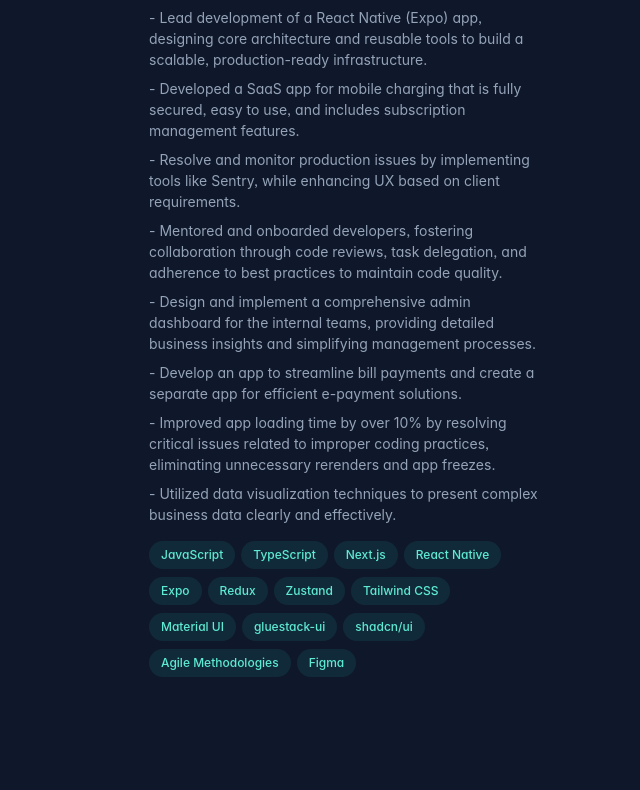
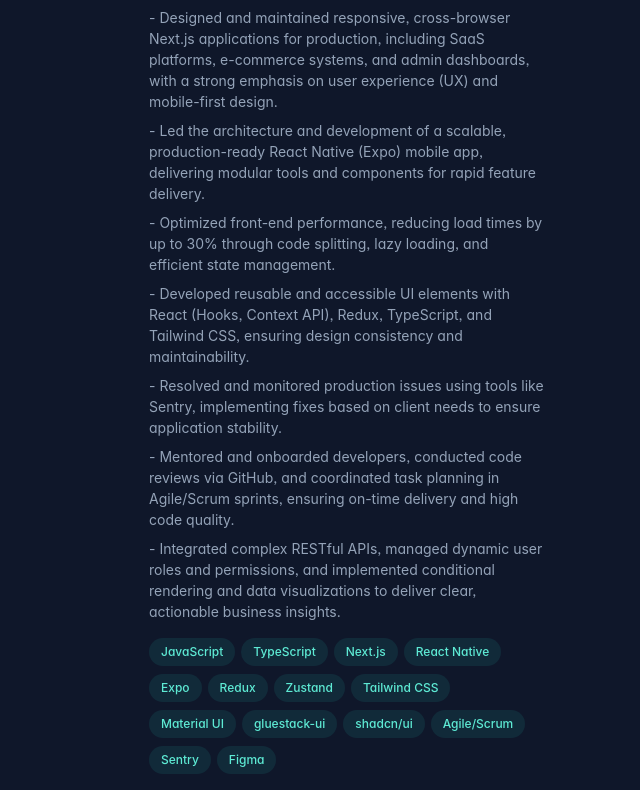
Before and after one commit to kheireddinebou/portfolio-v2, a Next.js app: page / in a window 1280 px wide. Shown: the part 1270-2060 px from the top of the page, without its empty margins (640-1280 px from the left). Built offline with nearby package versions, Linux system fonts and the light colour scheme.

Commit message:
refactor: update achievements and technologies in experience section for clarity and detail

```diff
--- a/src/data/experiences.ts
+++ b/src/data/experiences.ts
@@ -5,14 +5,13 @@
     startDate: "07/23",
     endDate: "present",
     achievements: [
-      "Lead development of a React Native (Expo) app, designing core architecture and reusable tools to build a scalable, production-ready infrastructure.",
-      "Developed a SaaS app for mobile charging that is fully secured, easy to use, and includes subscription management features.",
-      "Resolve and monitor production issues by implementing tools like Sentry, while enhancing UX based on client requirements.",
-      "Mentored and onboarded developers, fostering collaboration through code reviews, task delegation, and adherence to best practices to maintain code quality.",
-      "Design and implement a comprehensive admin dashboard for the internal teams, providing detailed business insights and simplifying management processes.",
-      "Develop an app to streamline bill payments and create a separate app for efficient e-payment solutions.",
-      "Improved app loading time by over 10% by resolving critical issues related to improper coding practices, eliminating unnecessary rerenders and app freezes.",
-      "Utilized data visualization techniques to present complex business data clearly and effectively.",
+      "Designed and maintained responsive, cross-browser Next.js applications for production, including SaaS platforms, e-commerce systems, and admin dashboards, with a strong emphasis on user experience (UX) and mobile-first design.",
+      "Led the architecture and development of a scalable, production-ready React Native (Expo) mobile app, delivering modular tools and components for rapid feature delivery.",
+      "Optimized front-end performance, reducing load times by up to 30% through code splitting, lazy loading, and efficient state management.",
+      "Developed reusable and accessible UI elements with React (Hooks, Context API), Redux, TypeScript, and Tailwind CSS, ensuring design consistency and maintainability.",
+      "Resolved and monitored production issues using tools like Sentry, implementing fixes based on client needs to ensure application stability.",
+      "Mentored and onboarded developers, conducted code reviews via GitHub, and coordinated task planning in Agile/Scrum sprints, ensuring on-time delivery and high code quality.",
+      "Integrated complex RESTful APIs, managed dynamic user roles and permissions, and implemented conditional rendering and data visualizations to deliver clear, actionable business insights.",
     ],
     technologies: [
       "JavaScript",
@@ -26,7 +25,8 @@
       "Material UI",
       "gluestack-ui",
       "shadcn/ui",
-      "Agile Methodologies",
+      "Agile/Scrum",
+      "Sentry",
       "Figma",
     ],
     companyUrl: "https://www.digital-home.org/en",
```
